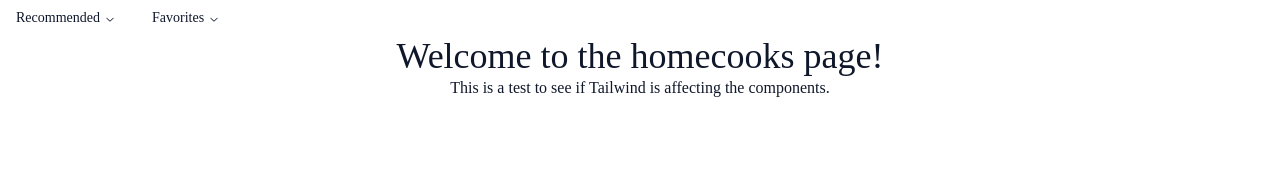
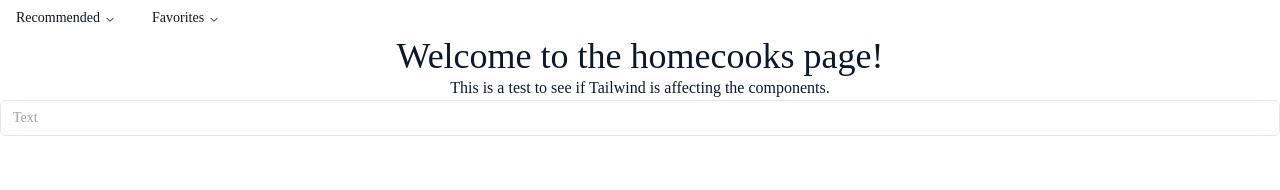
Before and after one commit to SirKentut/kaki-lima, a React (Create React App) app in the folder frontend/: page /homecooks in a window 1280 px wide. Shown: the top 190 px of the page. Built offline with nearby package versions, Linux system fonts and the light colour scheme.

Commit message:
Added Shadcn input component

```diff
--- /dev/null
+++ b/frontend/src/components/ui/input.tsx
@@ -0,0 +1,25 @@
+import * as React from "react"
+
+import { cn } from "lib/utils"
+
+export interface InputProps
+  extends React.InputHTMLAttributes<HTMLInputElement> {}
+
+const Input = React.forwardRef<HTMLInputElement, InputProps>(
+  ({ className, type, ...props }, ref) => {
+    return (
+      <input
+        type={type}
+        className={cn(
+          "flex h-9 w-full rounded-md border border-input bg-transparent px-3 py-1 text-sm shadow-sm transition-colors file:border-0 file:bg-transparent file:text-sm file:font-medium file:text-foreground placeholder:text-muted-foreground focus-visible:outline-none focus-visible:ring-1 focus-visible:ring-ring disabled:cursor-not-allowed disabled:opacity-50",
+          className
+        )}
+        ref={ref}
+        {...props}
+      />
+    )
+  }
+)
+Input.displayName = "Input"
+
+export { Input }
--- a/frontend/src/pages/HomeCooksPage.tsx
+++ b/frontend/src/pages/HomeCooksPage.tsx
@@ -1,11 +1,15 @@
 import React from 'react';
+import { Input } from 'components/ui/input';
 
 const HomeCooksPage: React.FC = () => {
   return (
     <div className="bg-blue-500 text-black text-center p-10">
     <h1 className="text-4xl font-bold">Welcome to the homecooks page!</h1>
     <p className="text-lg mt-4">This is a test to see if Tailwind is affecting the components.</p>
+    <Input type="text" placeholder='Text'/>
   </div>
+
+
 
   );
 };
```
